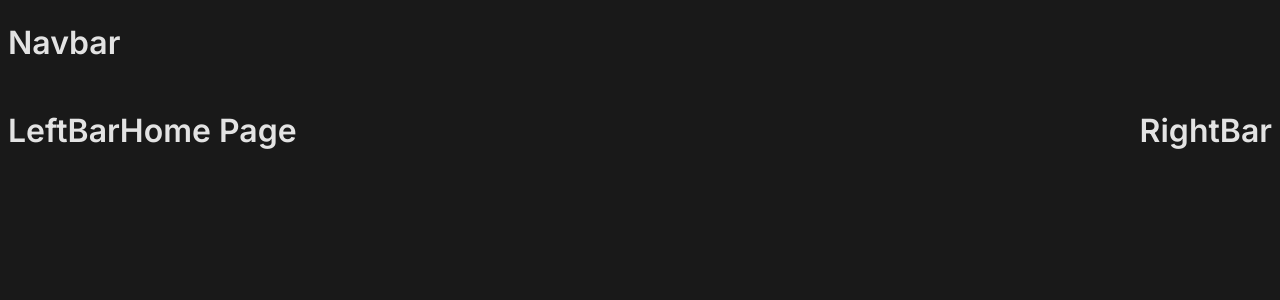
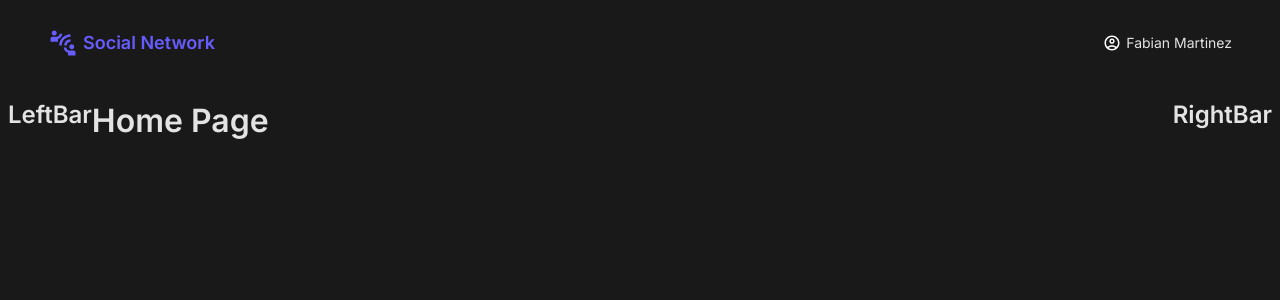
Before and after one commit to MartinezFabian/SocialNetwork-FullStack, a React (Vite) app in the folder client/: page / in a window 1280 px wide. Shown: the top 300 px of the page. Built offline with nearby package versions, Linux system fonts and the light colour scheme.

Commit message:
Feat: Add basic structure for Navbar.jsx component and Navbar.module.css

```diff
--- a/client/package.json
+++ b/client/package.json
@@ -10,6 +10,10 @@
     "preview": "vite preview"
   },
   "dependencies": {
+    "@emotion/react": "^11.11.1",
+    "@emotion/styled": "^11.11.0",
+    "@mui/icons-material": "^5.15.1",
+    "@mui/material": "^5.15.1",
     "react": "^18.2.0",
     "react-dom": "^18.2.0",
     "react-router-dom": "^6.21.0"
--- a/client/src/App.jsx
+++ b/client/src/App.jsx
@@ -45,9 +45,5 @@ export const App = () => {
     },
   ]);
 
-  return (
-    <div>
-      <RouterProvider router={router} />
-    </div>
-  );
+  return <RouterProvider router={router} />;
 };
--- a/client/src/index.css
+++ b/client/src/index.css
@@ -1,6 +1,7 @@
 /* Variables */
 :root {
   --color-primary: #5448ee;
+  --color-primary--soft: #675dff;
   --color-background: #191919;
   --color-background-soft: #333;
   --text-color: rgb(227, 227, 227);
--- a/client/src/social/components/Navbar.jsx
+++ /dev/null
@@ -1,7 +0,0 @@
-export const Navbar = () => {
-  return (
-    <>
-      <h1>Navbar</h1>
-    </>
-  );
-};
--- a/client/src/ui/Layout.jsx
+++ b/client/src/ui/Layout.jsx
@@ -1,7 +1,7 @@
 import { Outlet } from 'react-router-dom';
-import { LeftBar } from '../social/components/LeftBar';
-import { Navbar } from '../social/components/Navbar';
-import { RightBar } from '../social/components/RightBar';
+import { LeftBar } from './LeftBar';
+import { Navbar } from './Navbar';
+import { RightBar } from './RightBar';
 
 export const Layout = () => {
   return (
@@ -9,9 +9,9 @@ export const Layout = () => {
       <Navbar></Navbar>
       <div style={{ display: 'flex' }}>
         <LeftBar />
-        <div style={{ flex: 6 }}>
+        <main style={{ flex: 6 }}>
           <Outlet />
-        </div>
+        </main>
         <RightBar />
       </div>
     </>
--- a/client/src/social/components/LeftBar.jsx
+++ b/client/src/ui/LeftBar.jsx
@@ -1,7 +1,7 @@
 export const LeftBar = () => {
   return (
-    <>
+    <aside>
       <h1>LeftBar</h1>
-    </>
+    </aside>
   );
 };
--- /dev/null
+++ b/client/src/ui/Navbar.jsx
@@ -0,0 +1,22 @@
+import { Link } from 'react-router-dom';
+import ConnectWithoutContactOutlinedIcon from '@mui/icons-material/ConnectWithoutContactOutlined';
+import AccountCircleOutlinedIcon from '@mui/icons-material/AccountCircleOutlined';
+import styles from './Navbar.module.css';
+
+export const Navbar = () => {
+  return (
+    <nav className={styles.navbar}>
+      <Link to="/" className={styles.link}>
+        <ConnectWithoutContactOutlinedIcon
+          sx={{ fontSize: 30, color: '#675dff' }}
+        ></ConnectWithoutContactOutlinedIcon>
+        <h1 className={styles.appname}>Social Network </h1>
+      </Link>
+
+      <Link to="/profile/1" className={styles.link}>
+        <AccountCircleOutlinedIcon sx={{ fontSize: 18, color: '#fff' }}></AccountCircleOutlinedIcon>
+        <span className={styles.username}>Fabian Martinez</span>
+      </Link>
+    </nav>
+  );
+};
--- /dev/null
+++ b/client/src/ui/Navbar.module.css
@@ -0,0 +1,40 @@
+.navbar {
+  display: flex;
+  justify-content: space-between;
+  padding: 1rem 2rem;
+}
+
+@media (min-width: 468px) {
+  .navbar {
+    padding: 2rem 4rem;
+  }
+}
+
+.link {
+  display: flex;
+  align-items: center;
+  gap: 0.5rem;
+}
+
+.appname {
+  font-size: 1.4rem;
+  margin: 0;
+  color: var(--color-primary--soft);
+}
+
+@media (min-width: 468px) {
+  .appname {
+    font-size: 1.8rem;
+  }
+}
+
+.username {
+  font-size: 1rem;
+  color: var(--text-color);
+}
+
+@media (min-width: 468px) {
+  .username {
+    font-size: 1.4rem;
+  }
+}
--- a/client/src/social/components/RightBar.jsx
+++ b/client/src/ui/RightBar.jsx
@@ -1,7 +1,7 @@
 export const RightBar = () => {
   return (
-    <>
+    <aside>
       <h1>RightBar</h1>
-    </>
+    </aside>
   );
 };
```
Also changed, not shown: 1 other file (tests, documents, lock files or other folders).
